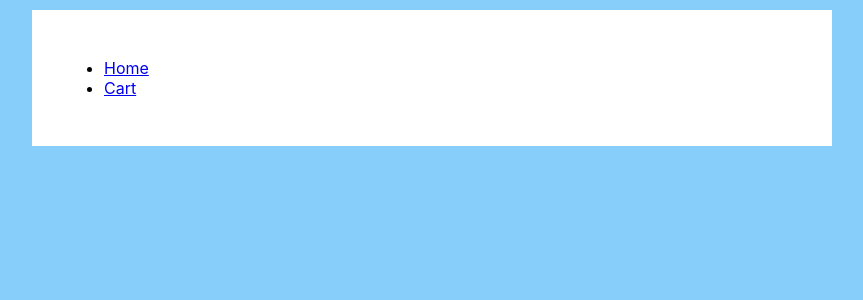
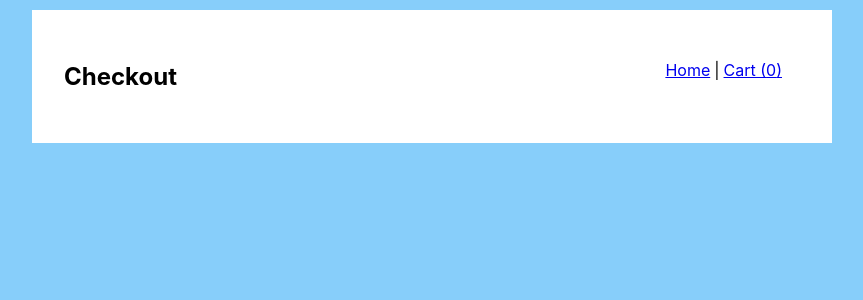
Before and after one commit to ledugani/013-online-store, a React (Create React App) app: page /checkout in a window 1280 px wide. Shown: the top 300 px of the page, without its empty margins (208-1071 px from the left). Built offline with nearby package versions, Linux system fonts and the light colour scheme.

Commit message:
so many errors...

```diff
--- a/src/App.js
+++ b/src/App.js
@@ -1,21 +1,32 @@
-import React from 'react';
+import { React, Component } from 'react';
 import Router from './Router';
-import { NavLink } from 'react-router-dom';
+import { NavLink, withRouter } from 'react-router-dom';
+import { connect } from 'react-redux';
 
-const Navigation = (props) => <nav>
-  <ul>
+const Navigation = ({cart}) => <nav>
+  <ul className="top-menu">
     <li><NavLink to='/'>Home</NavLink></li>
-    <li><NavLink to='/cart'>Cart</NavLink></li>
+    <li><NavLink to='/cart'>Cart ({cart.reduce((acc, item) => {
+      return acc + item.quantity;
+    }, 0)})</NavLink></li>
   </ul>
 </nav>
 
-function App() {
-  return (
-    <div className='page-container'>
-      <Navigation />
-      <Router />
-    </div>
-  );
+class App extends Component {
+  render() {
+      return (
+      <div className='page-container'>
+        <Navigation {...this.props} />
+        <Router />
+      </div>
+    );
+  }
 }
 
-export default App;
+function mapStateToProps(state) {
+  return {
+    cart: state.cart,
+  }
+}
+
+export default withRouter(connect(mapStateToProps)(App));
--- a/src/Router.js
+++ b/src/Router.js
@@ -3,12 +3,14 @@ import { Switch, Route } from 'react-router-dom';
 
 import HomePage from './pages/homepage';
 import CartPage from './pages/cartpage';
+import CheckoutPage from './pages/checkoutpage'
 
 const Router = () => {
   return(
     <Switch>
       <Route exact path='/' component={HomePage} />
       <Route exact path='/cart' component={CartPage} />
+      <Route exact path='/checkout' component={CheckoutPage} />
     </Switch>)
 }
 
--- a/src/features/checkout/index.js
+++ b/src/features/checkout/index.js
@@ -11,4 +11,4 @@ function mapStateToProps(state) {
   }
 }
 
-export default connect(mapStateToProps, mapDispatchToProps)
+export default connect(mapStateToProps)(Checkout)
--- a/src/index.css
+++ b/src/index.css
@@ -18,6 +18,7 @@ body {
   margin: 10px auto;
   padding: 32px;
   background-color: white;
+  position: relative;
 }
 
 code {
@@ -36,3 +37,24 @@ code {
   padding: 10px 30px;
   width: 200px;
 }
+
+ul.top-menu {
+  position: absolute;
+  right: 50px;
+  top: 50px;
+  margin: 0;
+}
+
+ul.top-menu li {
+  display: inline-block;
+}
+
+ul.top-menu li:before {
+  content: '|';
+  margin: 0 4px;
+}
+
+ul.top-menu li:nth-child(1):before {
+  content: '';
+  margin: 0;
+}
```
